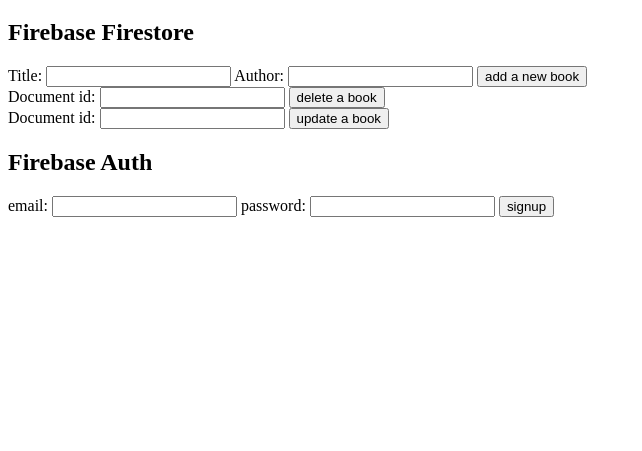
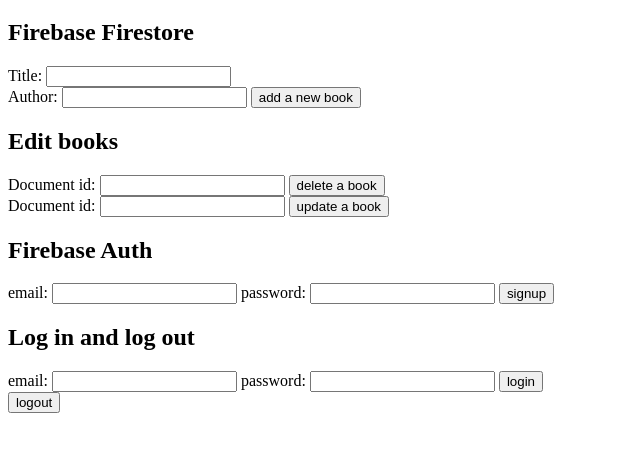
Before and after one commit to SalamanderCtesiphon/firebase-dojo, a website built with webpack: page dist/index.html in a window 1280 px wide. Shown: the part 61-512 px from the top of the page, without its empty margins (0-642 px from the left). Built offline with nearby package versions, Linux system fonts and the light colour scheme; some packages are replaced by stand-ins of ours; no server answers; the database is empty.

Commit message:
added a sign in form and a log out button

```diff
--- a/dist/index.html
+++ b/dist/index.html
@@ -14,11 +14,14 @@
   <form class="add">
     <label for="title">Title:</label>
     <input type="text" name="title" required>
+    <br>
     <label for="author">Author:</label>
     <input type="text" name="author" required>
 
     <button>add a new book</button>
   </form>
+
+  <h2>Edit books</h2>
 
   <form class="delete">
     <label for="id">Document id:</label>
@@ -44,6 +47,18 @@
     <button>signup</button>
   </form>
 
+  <h2>Log in and log out</h2>
+
+  <form class="login">
+    <label for="email">email:</label>
+    <input type="email" name="email">
+    <label for="password">password:</label>
+    <input type="password" name="password">
+    <button>login</button>
+  </form>
+
+  <button class="logout">logout</button>
+
 
   <script src="bundle.js"></script>
 </body>
```
Lines whose indentation alone changed are shown as unchanged.
